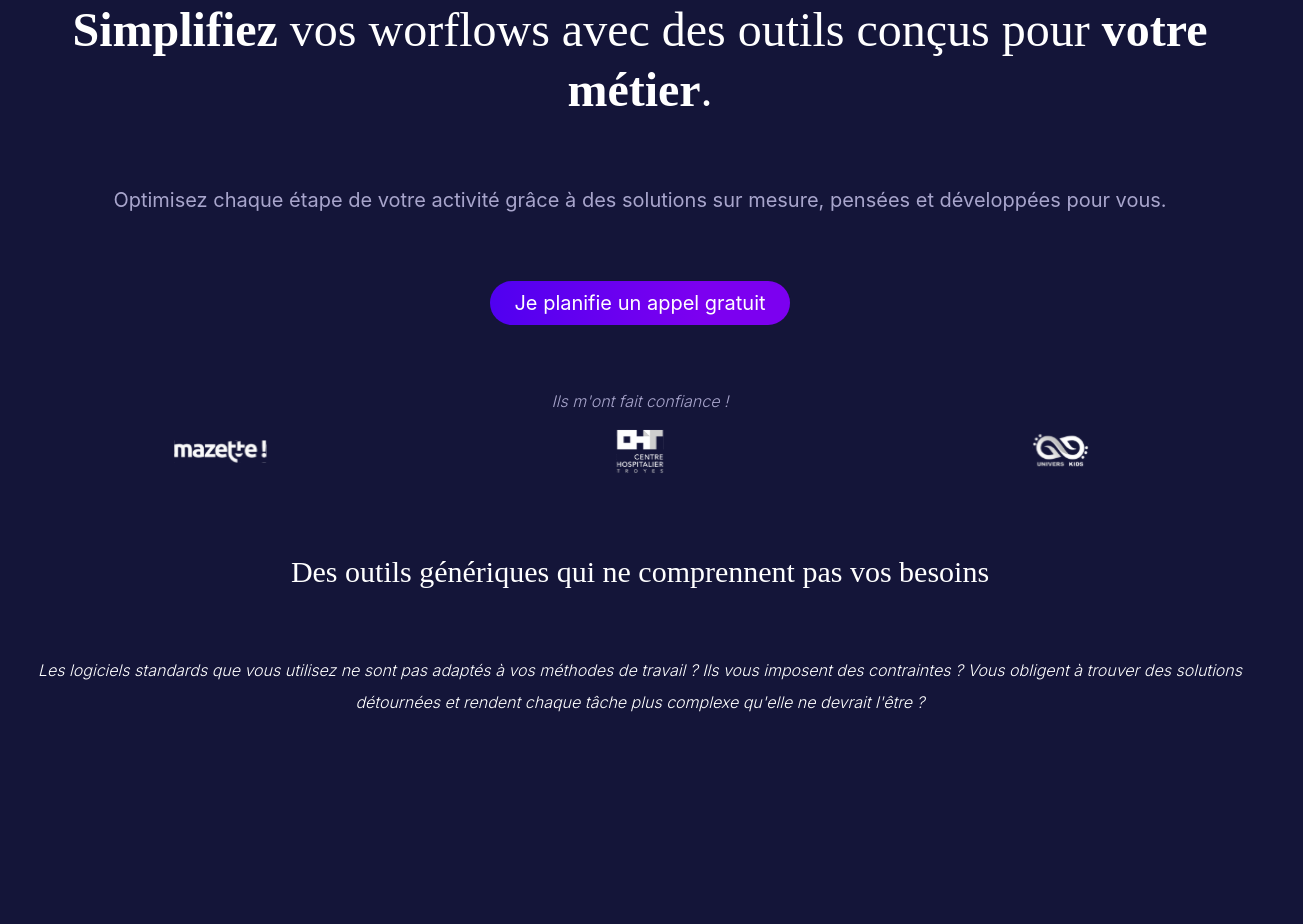
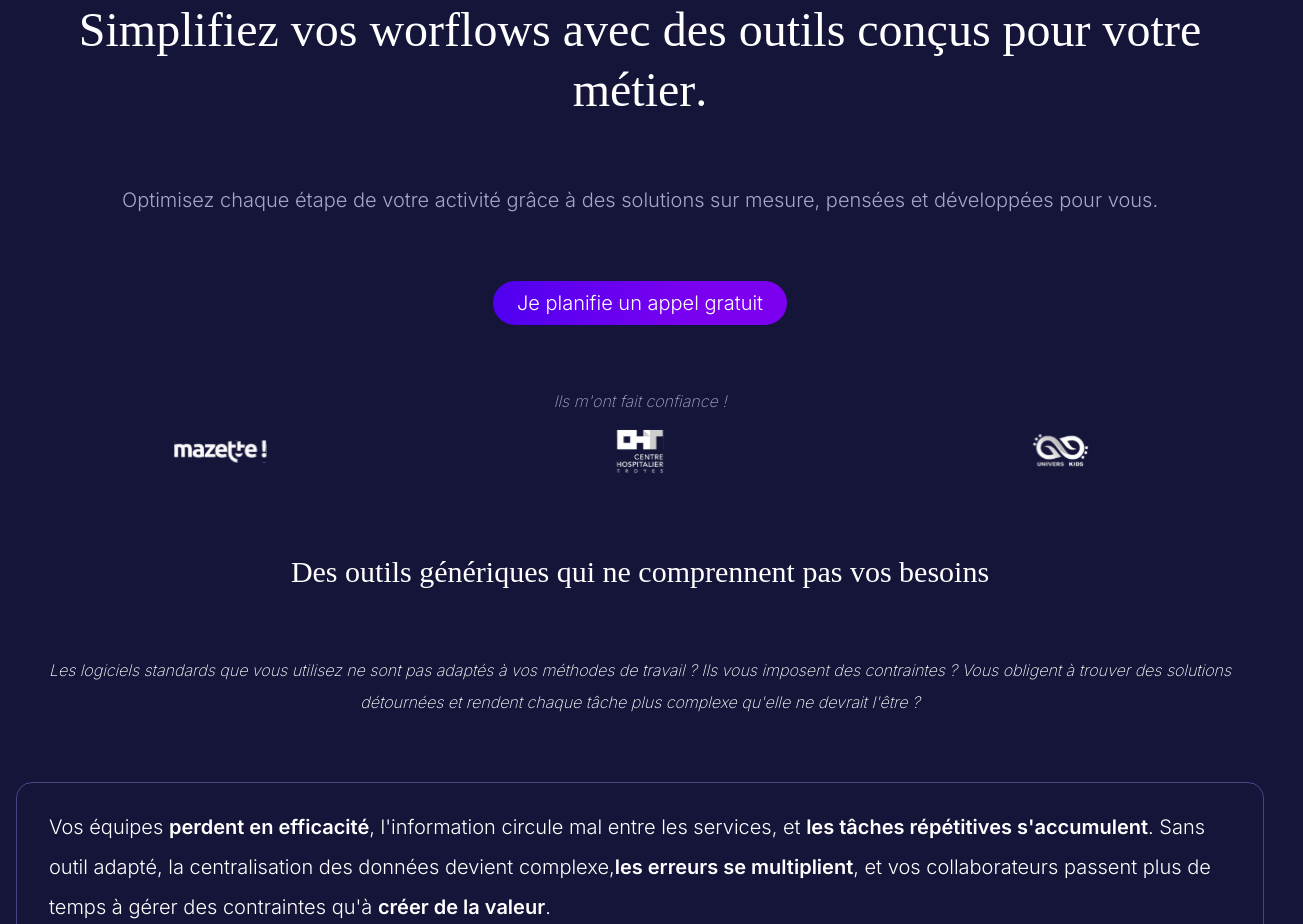
Before and after one commit to maxence-bbcn/portfolio, a React (Vite) app: page / in a window 1280 px wide. Shown: the top 924 px of the page, 1303 px wide, since content can reach past the window. Before the commit the page ends 846 px from the top, so only its background shows below. Built offline with nearby package versions, Linux system fonts and the light colour scheme; a web font is replaced by a local one.

Commit message:
problem section in progress

```diff
--- a/src/index.css
+++ b/src/index.css
@@ -38,6 +38,6 @@
 
 @layer base {
   html {
-    @apply bg-primary-bg text-white p-0 m-0 tracking-[-2%] font-body;
+    @apply bg-primary-bg text-white p-0 m-0 tracking-[-2%] font-body font-light;
   }
 }
--- a/src/ui/pages/Homepage.jsx
+++ b/src/ui/pages/Homepage.jsx
@@ -1,3 +1,4 @@
+import IPhoneAsset from "../assets/images/Iphone - notifications.png";
 import LogoCHT from "../assets/logos/cht.svg";
 import LogoMazette from "../assets/logos/mazette.svg";
 import LogoUniversKids from "../assets/logos/univers-kids.svg";
@@ -37,7 +38,7 @@ export default function Homepage() {
         <Button>Je planifie un appel gratuit</Button>
       </section>
       <section id="brands" className="flex flex-col grap-3 items-center">
-        <p className="text-primary-200 font-light italic">
+        <p className="text-primary-200 font-extralight italic">
           {"Ils m'ont fait confiance !"}
         </p>
         <div className="flex gap-3 p-4 w-full justify-between items-center">
@@ -52,12 +53,34 @@ export default function Homepage() {
         <h2 className="text-center text-3xl font-title">
           Des outils génériques qui ne comprennent pas vos besoins
         </h2>
-        <p className="font-light italic text-center leading-loose">
-          {
-            "Les logiciels standards que vous utilisez ne sont pas adaptés à vos méthodes de travail ? Ils vous imposent des contraintes ? Vous obligent à trouver des solutions détournées et rendent chaque tâche plus complexe qu'elle ne devrait l'être ?"
-          }
+        <p className="font-extralight italic text-center leading-loose">
+          Les logiciels standards que vous utilisez ne sont pas adaptés à vos
+          méthodes de travail ? Ils vous imposent des contraintes ? Vous
+          obligent à trouver des solutions détournées et rendent chaque tâche
+          plus complexe qu'elle ne devrait l'être ?
         </p>
-        <div></div>
+        <div className="pt-6 border rounded-2xl border-primary-600 overflow-x-visible w-full flex flex-col">
+          <p className="text-xl leading-loose px-8">
+            Vos équipes{" "}
+            <span className="font-semibold">perdent en efficacité</span>,
+            l'information circule mal entre les services, et{" "}
+            <span className="font-semibold">
+              les tâches répétitives s'accumulent
+            </span>
+            . Sans outil adapté, la centralisation des données devient complexe,
+            <span className="font-semibold">les erreurs se multiplient</span>,
+            et vos collaborateurs passent plus de temps à gérer des contraintes
+            qu'à <span className="font-semibold">créer de la valeur</span>.
+          </p>
+          <div className="h-80 overflow-y-clip overflow-x-visible relative">
+            <img
+              src={IPhoneAsset}
+              alt=""
+              width="970px"
+              className="min-w-[400px] absolute -right-10"
+            />
+          </div>
+        </div>
       </section>
     </main>
   );
```
Also changed, not shown: src/ui/assets/images/Iphone - notifications.png (added).
